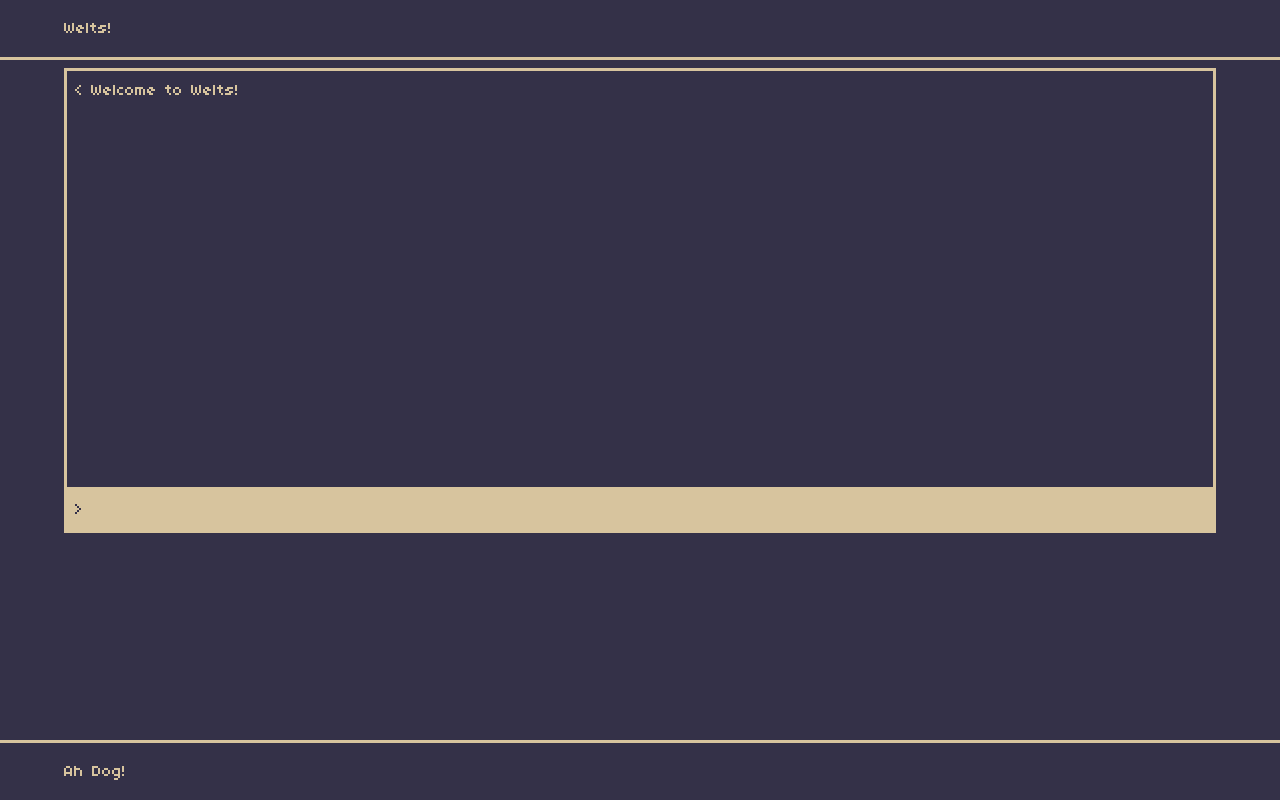
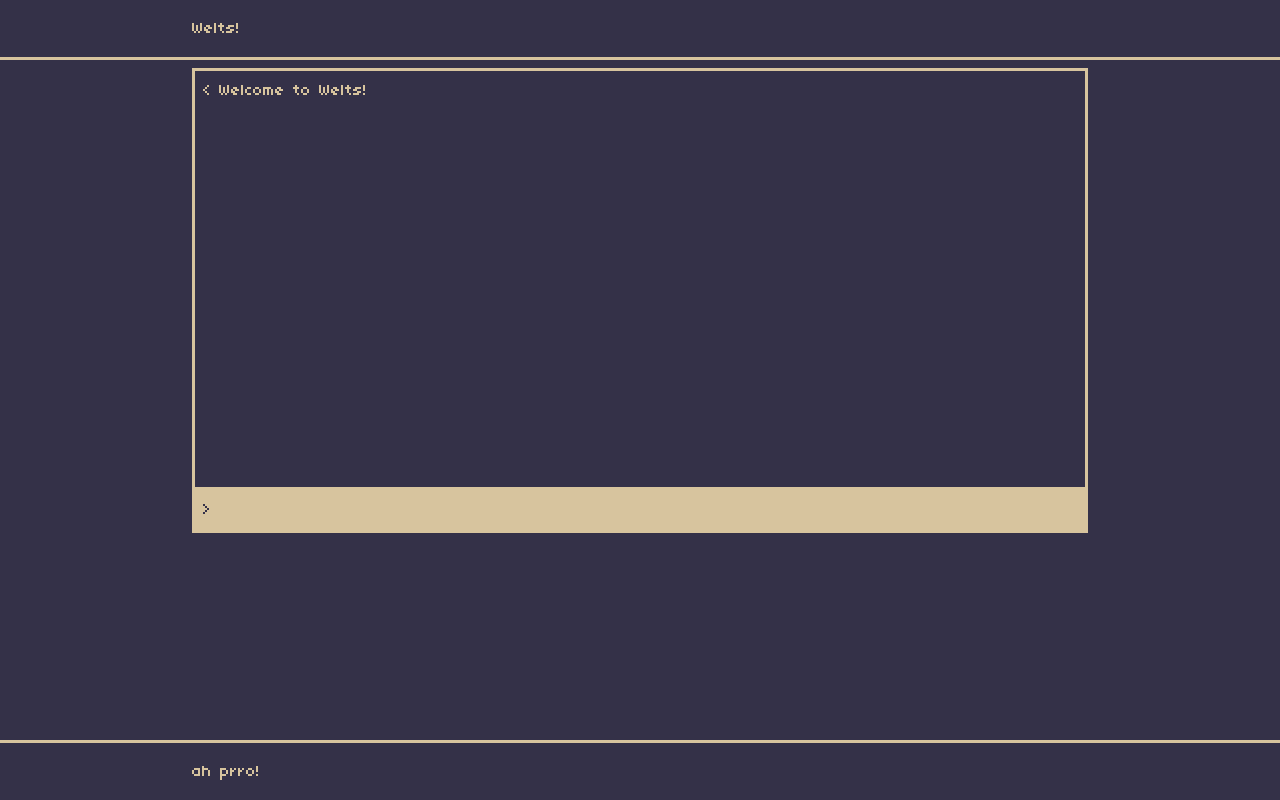
Before and after one commit to luiseel/escape, a Next.js app: page / in a window 1280 px wide. Built offline with nearby package versions, Linux system fonts and the light colour scheme.

Commit message:
Add UI adjustments

```diff
--- a/layouts/DefaultLayout/index.tsx
+++ b/layouts/DefaultLayout/index.tsx
@@ -10,7 +10,7 @@ type Props = {
 function Header() {
   return (
     <header className="fixed top-0 w-full bg-background h-[60px] border-b-base">
-      <Column>
+      <Column mode="lg">
         <Block>
           <Link href="/">Welts!</Link>
         </Block>
@@ -22,7 +22,7 @@ function Header() {
 function Footer() {
   return (
     <footer className="border-t-base h-[60px]">
-      <Column>
+      <Column mode="lg">
         <Block>
           <span>
             <a
@@ -31,7 +31,7 @@ function Footer() {
               rel="noopener noreferrer"
             >
               {" "}
-              Ah Dog!
+              ah prro!
             </a>
           </span>
         </Block>
--- a/pages/index.tsx
+++ b/pages/index.tsx
@@ -4,7 +4,7 @@ import GameScreen from "components/GameScreen";
 
 export default function Home() {
   return (
-    <Column>
+    <Column mode="lg">
       <Block>
         <GameScreen />
       </Block>
```
